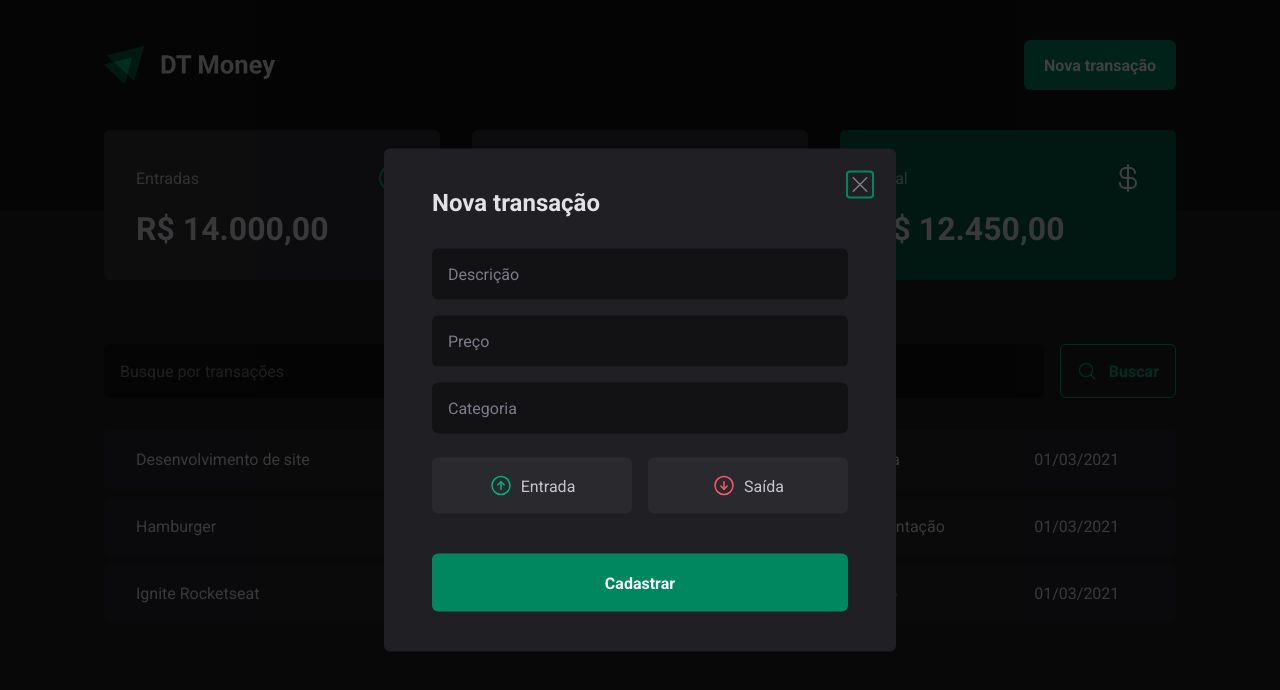
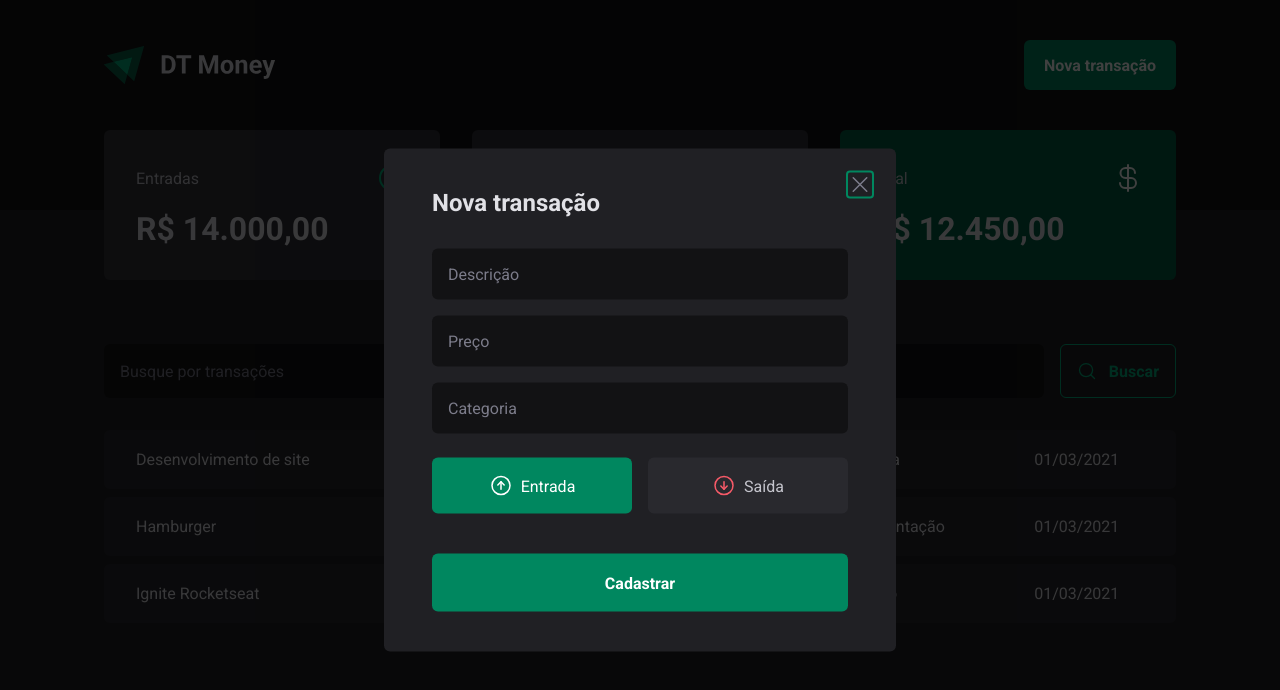
Before and after one commit to fabio-beutler/ignite-03-dt-money, a React (Vite) app: page / in a window 1280 px wide. Both pictures are taken after a click on the button "Nova transação". Shown: the top 690 px of the page. Built offline with nearby package versions, Linux system fonts and the light colour scheme; data requests are answered from the project's data file.

Commit message:
Conexão com a API - Controlled components

```diff
--- a/src/components/NewTransactionModal/index.tsx
+++ b/src/components/NewTransactionModal/index.tsx
@@ -8,7 +8,7 @@ import {
   TransactionTypeButton,
 } from './styles';
 import * as zod from 'zod';
-import { useForm } from 'react-hook-form';
+import { Controller, useForm } from 'react-hook-form';
 import { zodResolver } from '@hookform/resolvers/zod';
 
 const newTransactionFormSchema = zod.object({
@@ -27,8 +27,12 @@ export function NewTransactionModal() {
     register,
     handleSubmit,
     formState: { isSubmitting },
+    control,
   } = useForm<NewTransactionFormData>({
     resolver: zodResolver(newTransactionFormSchema),
+    defaultValues: {
+      type: 'income',
+    },
   });
 
   async function handleCreateNewTransaction(data: NewTransactionFormData) {
@@ -62,20 +66,22 @@ export function NewTransactionModal() {
           />
           <input type='text' placeholder='Categoria' required {...register('category')} />
 
-          <TransactionType>
-            <TransactionTypeButton value='income' variant='income' {...register('type')}>
+          <Controller
+            control={control}
+            name='type'
+            render={({ field }) => (
+              <TransactionType onValueChange={field.onChange} value={field.value}>
+                <TransactionTypeButton value='income' variant='income'>
                   <ArrowCircleUp size={24} />
                   Entrada
                 </TransactionTypeButton>
-            <TransactionTypeButton
-              value='outcome'
-              variant='outcome'
-              {...register('type')}
-            >
+                <TransactionTypeButton value='outcome' variant='outcome'>
                   <ArrowCircleDown size={24} />
                   Saída
                 </TransactionTypeButton>
               </TransactionType>
+            )}
+          />
 
           <button type='submit' disabled={isSubmitting}>
             Cadastrar
```
Lines whose indentation alone changed are shown as unchanged.
